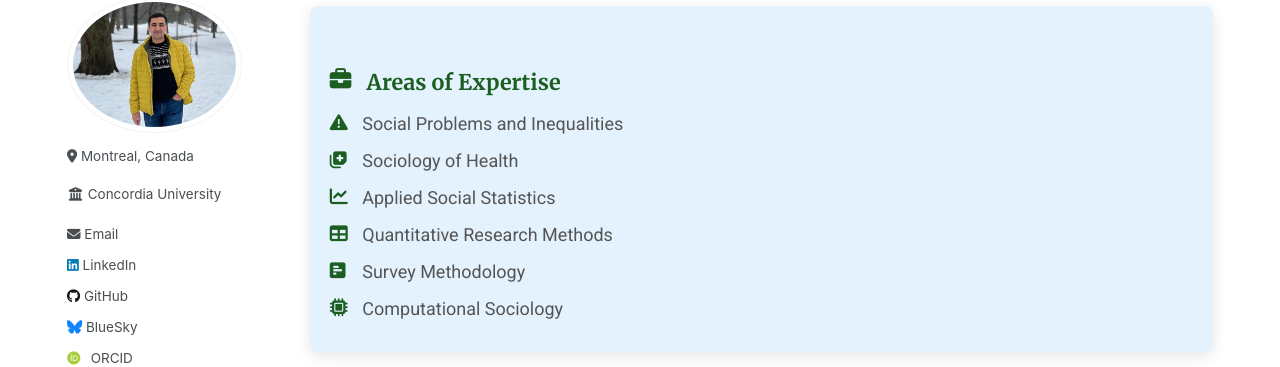
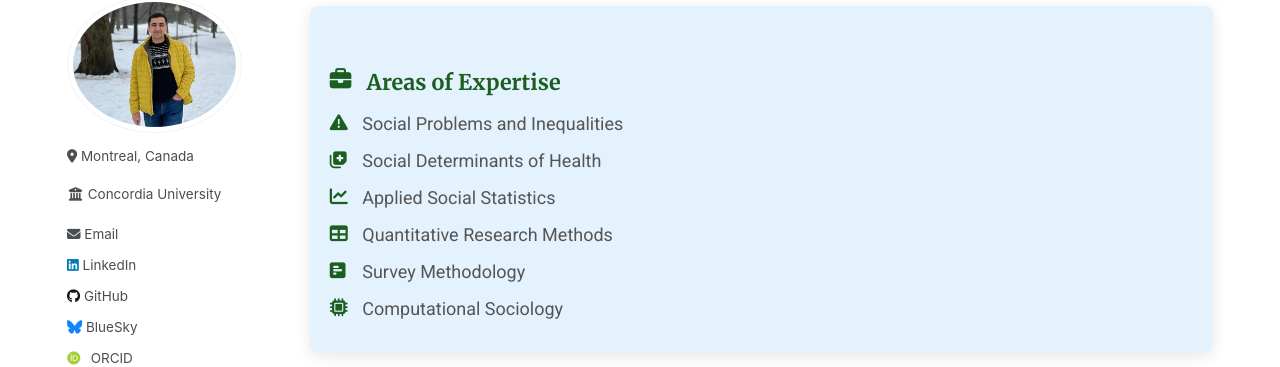
Before and after one commit to Mohsnmonji/mohsnmonji.github.io, a Jekyll site: the page built from about-me.md, in a window 1280 px wide and 900 px high, scrolled down 720 px. Shown: the part 110-477 px from the top of the window. Built offline with Jekyll 4.4.1, drawn with Linux system fonts in a browser that asks for light colours; some web fonts are replaced.

Commit message:
Update about-me.md

```diff
--- a/about-me.md
+++ b/about-me.md
@@ -118,7 +118,7 @@ author_profile: true
   <ul>
 
    <li><i class="fas fa-exclamation-triangle icon"></i> Social Problems and Inequalities</li>
-   <li><i class="fas fa-notes-medical icon"></i> Sociology of Health</li>
+   <li><i class="fas fa-notes-medical icon"></i> Social Determinants of Health</li>
     <li><i class="fas fa-chart-line icon"></i> Applied Social Statistics</li>
     <li><i class="fas fa-table icon"></i> Quantitative Research Methods</li>
     <li><i class="fas fa-poll-h icon"></i> Survey Methodology</li>
```
